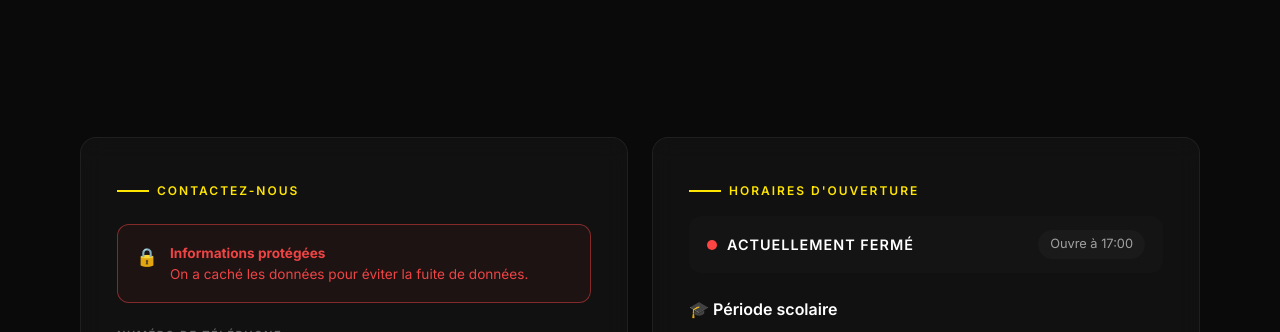
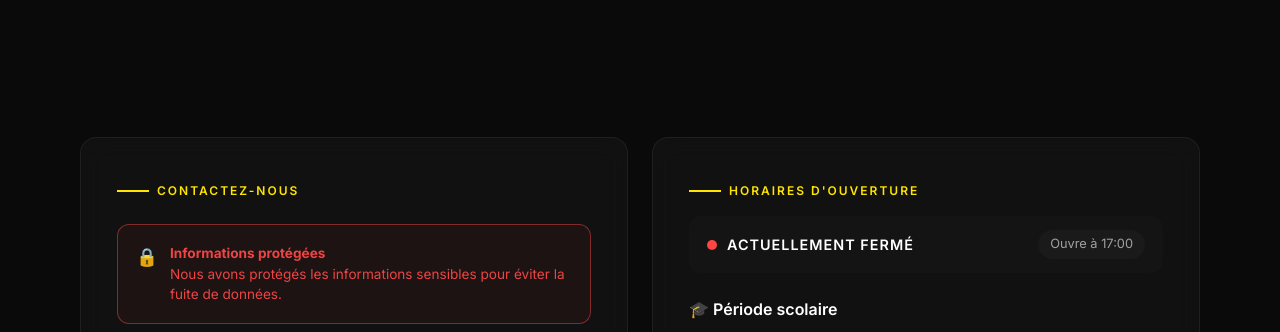
Before and after one commit to Batjji33/Affich-Pub, a plain HTML site: page contact.html in a window 1280 px wide. Shown: the part 302-634 px from the top of the page. Drawn offline with nearby package versions, Linux system fonts and the light colour scheme; no server answers.

Commit message:
Modificication N°2 de l'encadré informations protégées

```diff
--- a/contact.html
+++ b/contact.html
@@ -62,7 +62,7 @@
 
                     <div class="support-info" style="margin-bottom: 24px; border-color: rgba(239, 68, 68, 0.5); background-color: rgba(239, 68, 68, 0.05);">
                         <span class="info-icon">🔒</span>
-                        <p style="color: #ef4444;"><strong>Informations protégées</strong><br>On a caché les données pour éviter la fuite de données.</p>
+                        <p style="color: #ef4444;"><strong>Informations protégées</strong><br>Nous avons protégés les informations sensibles pour éviter la fuite de données.</p>
                     </div>
 
                     <div class="phone-label">Numéro de téléphone</div>
```
